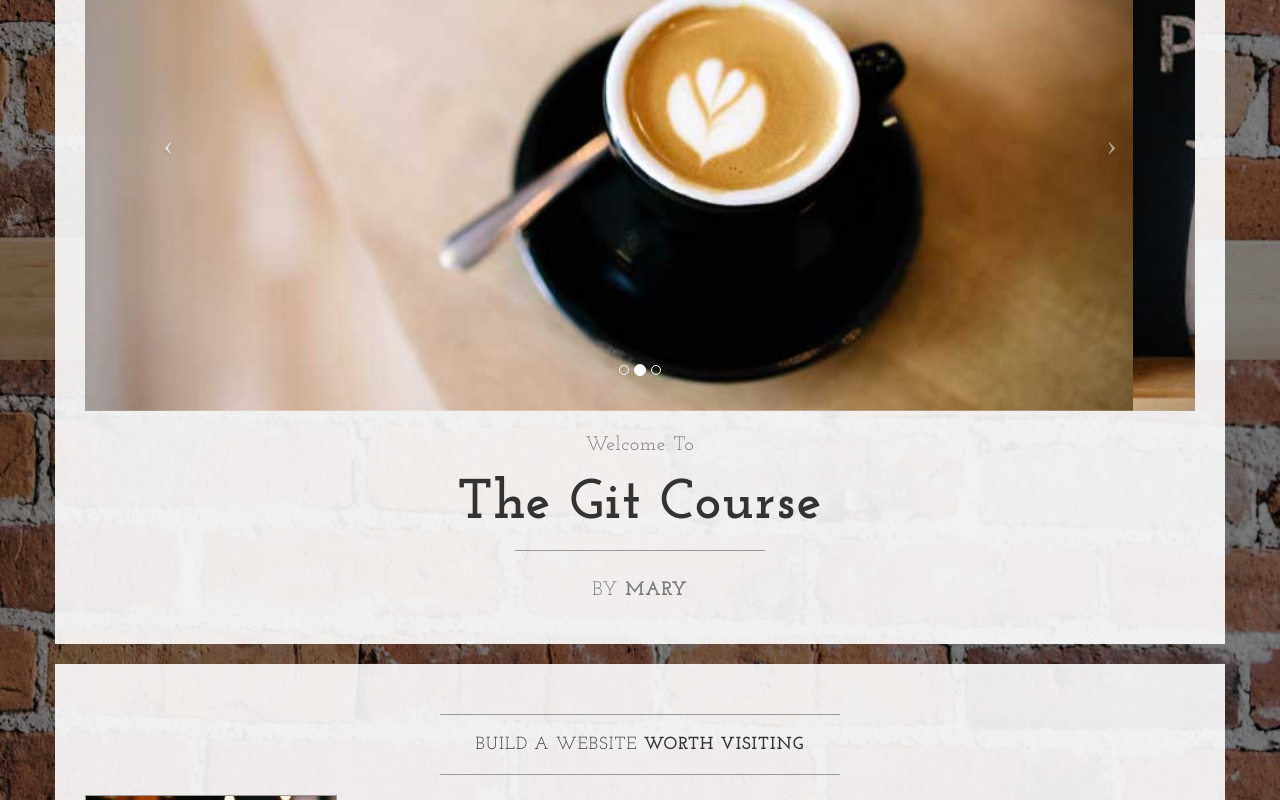
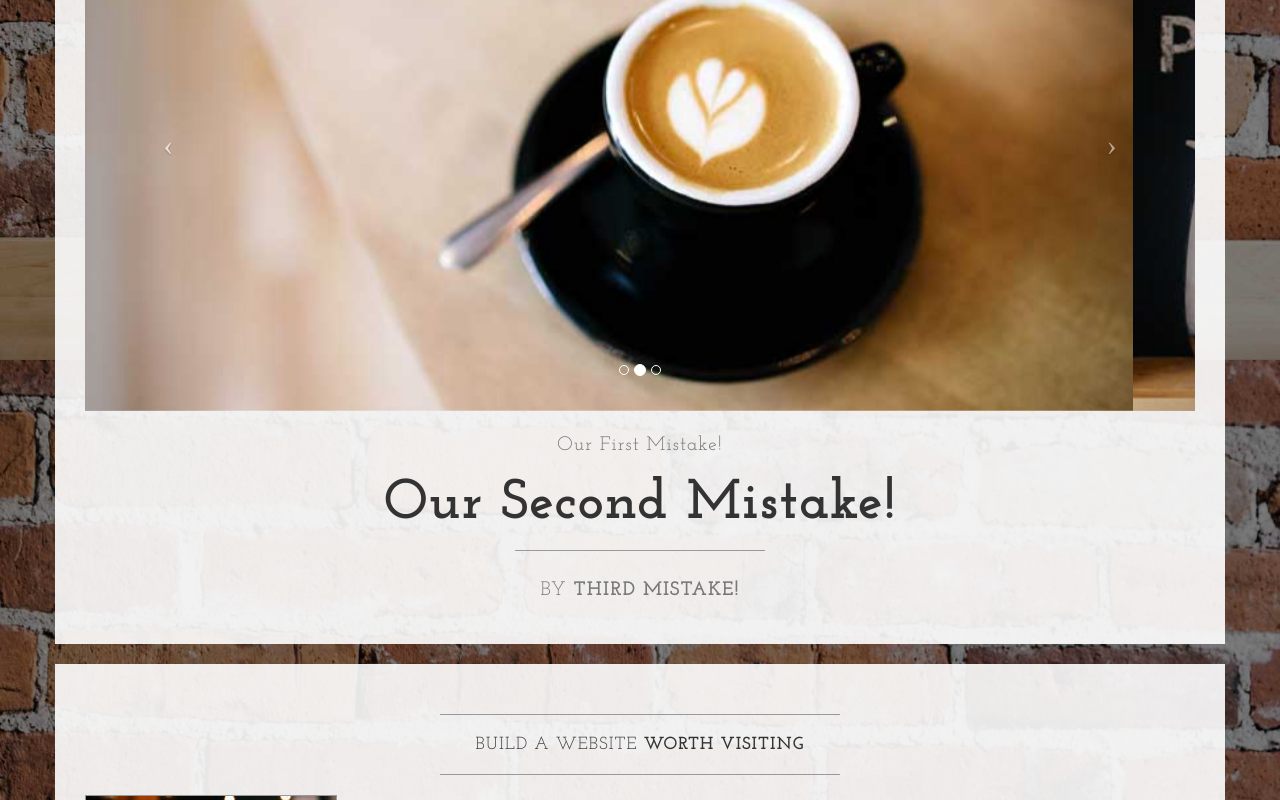
Before and after one commit to mlyng/learnable-Git-course, a plain HTML site: page index.html in a window 1280 px wide. Shown: the part 440-1240 px from the top of the page. Drawn offline with nearby package versions, Linux system fonts and the light colour scheme.

Commit message:
Commiting all mistakes

```diff
--- a/index.html
+++ b/index.html
@@ -106,13 +106,13 @@
                         </a>
                     </div>
                     <h2 class="brand-before">
-                        <small>Welcome to</small>
+                        <small>Our first mistake!</small>
                     </h2>
-                    <h1 class="brand-name">The Git Course</h1>
+                    <h1 class="brand-name">Our second mistake!</h1>
                     <hr class="tagline-divider">
                     <h2>
                         <small>By
-                            <strong>Mary</strong>
+                            <strong>Third Mistake!</strong>
                         </small>
                     </h2>
                 </div>
```
